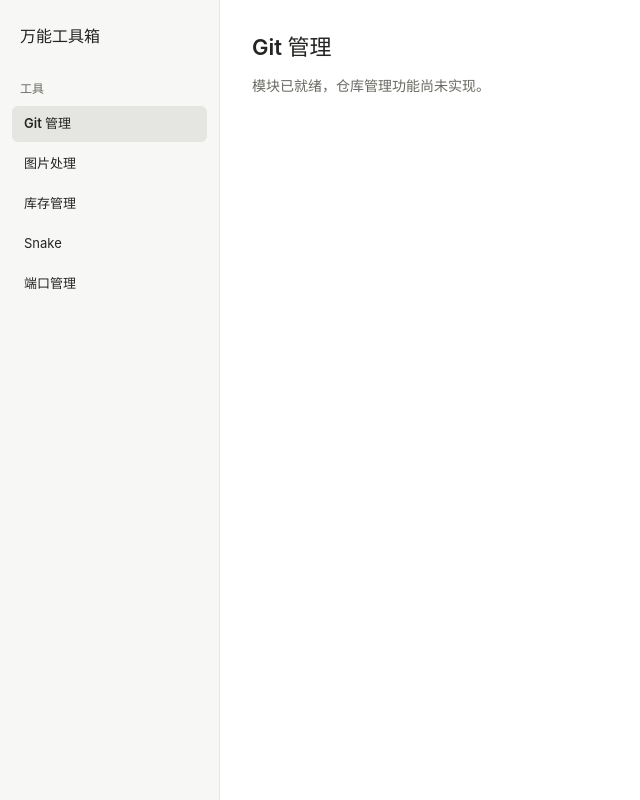
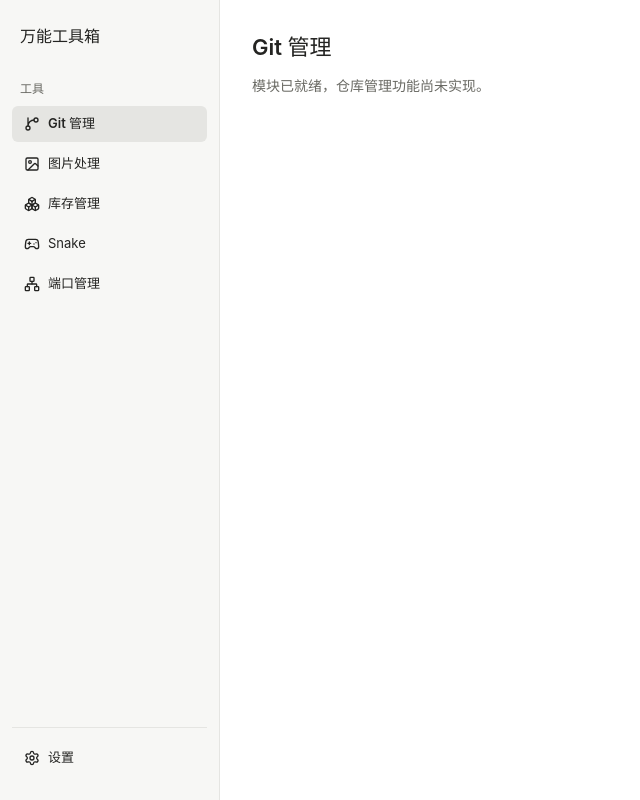
Before and after one commit to wwwwwhj/Universal-Toolbox, a React (Vite) app: page / in a window 1280 px wide. Shown: the whole page, without its empty margins (0-640 px from the left). Built offline with nearby package versions, Linux system fonts and the light colour scheme.

Commit message:
setting设置页面 init

```diff
--- a/index.html
+++ b/index.html
@@ -3,6 +3,12 @@
   <head>
     <meta charset="UTF-8" />
     <meta name="viewport" content="width=device-width, initial-scale=1.0" />
+    <script>
+      try {
+        var theme = localStorage.getItem("ui-theme");
+        if (theme === "light" || theme === "dark") document.documentElement.dataset.theme = theme;
+      } catch (error) {}
+    </script>
     <title>万能工具箱</title>
   </head>
 
--- a/src/App.css
+++ b/src/App.css
@@ -23,6 +23,8 @@
 .sidebar {
   width: var(--ui-sidebar-width);
   flex-shrink: 0;
+  display: flex;
+  flex-direction: column;
   padding: var(--ui-space-5) var(--ui-space-3);
   background: var(--ui-sidebar);
   border-right: 1px solid var(--ui-border);
@@ -31,9 +33,12 @@
 .brand { padding: 0 var(--ui-space-2); font-size: var(--ui-text-lg); font-weight: 600; }
 .sidebar-label { margin: var(--ui-space-6) var(--ui-space-2) var(--ui-space-2); color: var(--ui-muted); font-size: var(--ui-text-xs); }
 .sidebar nav { display: grid; gap: var(--ui-space-1); }
-.sidebar nav a { min-height: var(--ui-control-height); padding: var(--ui-space-2) var(--ui-space-3); border-radius: var(--ui-radius-sm); text-decoration: none; font-size: var(--ui-text-sm); }
+.sidebar nav a { display: flex; align-items: center; gap: var(--ui-space-2); min-height: var(--ui-control-height); padding: var(--ui-space-2) var(--ui-space-3); border-radius: var(--ui-radius-sm); text-decoration: none; font-size: var(--ui-text-sm); }
+.sidebar nav a svg { flex-shrink: 0; }
 .sidebar nav a:hover { background: var(--ui-hover); }
 .sidebar nav a[aria-current="page"] { background: var(--ui-selected); font-weight: 600; }
+.sidebar-footer { margin-top: auto; padding-top: var(--ui-space-3); border-top: 1px solid var(--ui-border); }
+.settings-page .ui-input { width: 240px; }
 .main-content { flex: 1; min-width: 0; padding: var(--ui-space-6); overflow: auto; overflow-wrap: anywhere; }
 .main-content h1 { margin: 0 0 var(--ui-space-2); font-size: var(--ui-text-title); font-weight: 600; line-height: 1.4; }
 .main-content h2 { font-size: var(--ui-text-lg); font-weight: 600; }
--- a/src/app/AppShell.tsx
+++ b/src/app/AppShell.tsx
@@ -1,9 +1,20 @@
+import { useEffect, useState } from "react";
+import { Settings } from "lucide-react";
 import { modules } from "./modules";
-import { useActiveModule } from "./router";
+import { resolveModule, useHash } from "./router";
+import SettingsPage from "./SettingsPage";
+import { applyThemePreference, readThemePreference, type ThemePreference } from "./theme";
+
+const settingsRoute = "/settings";
 
 export default function AppShell() {
-  const activeModule = useActiveModule();
+  const hash = useHash();
+  const isSettings = hash === `#${settingsRoute}`;
+  const activeModule = isSettings ? undefined : resolveModule(hash);
   const Page = activeModule?.component;
+  const [theme, setTheme] = useState<ThemePreference>(readThemePreference);
+
+  useEffect(() => applyThemePreference(theme), [theme]);
 
   return (
     <div className="app-shell">
@@ -28,13 +39,22 @@
               href={`#${module.route}`}
               aria-current={activeModule?.id === module.id ? "page" : undefined}
             >
+              <module.icon size={16} aria-hidden="true" />
               {module.name}
             </a>
           ))}
         </nav>
+        <div className="sidebar-footer">
+          <nav aria-label="设置">
+            <a href={`#${settingsRoute}`} aria-current={isSettings ? "page" : undefined}>
+              <Settings size={16} aria-hidden="true" />
+              设置
+            </a>
+          </nav>
+        </div>
       </aside>
       <main id="main-content" className="main-content" tabIndex={-1}>
-        {Page ? <Page key={activeModule.id} /> : (
+        {isSettings ? <SettingsPage theme={theme} onThemeChange={setTheme} /> : Page ? <Page key={activeModule.id} /> : (
           <section>
             <h1>工具不存在</h1>
             <p>当前地址没有对应的工具，请从左侧导航选择。</p>
--- /dev/null
+++ b/src/app/SettingsPage.tsx
@@ -0,0 +1,28 @@
+import type { ThemePreference } from "./theme";
+
+interface SettingsPageProps {
+  theme: ThemePreference;
+  onThemeChange: (theme: ThemePreference) => void;
+}
+
+export default function SettingsPage({ theme, onThemeChange }: SettingsPageProps) {
+  return (
+    <section className="settings-page">
+      <h1>设置</h1>
+      <p>应用级偏好，保存在本机。</p>
+      <div className="ui-field">
+        <label htmlFor="theme-select">主题</label>
+        <select
+          className="ui-input"
+          id="theme-select"
+          value={theme}
+          onChange={(event) => onThemeChange(event.target.value as ThemePreference)}
+        >
+          <option value="system">跟随系统</option>
+          <option value="light">浅色</option>
+          <option value="dark">深色</option>
+        </select>
+      </div>
+    </section>
+  );
+}
--- a/src/app/modules.ts
+++ b/src/app/modules.ts
@@ -1,4 +1,5 @@
 import type { ComponentType } from "react";
+import { Boxes, Gamepad2, GitBranch, Image as ImageIcon, Network, type LucideIcon } from "lucide-react";
 import GitPage from "../modules/git/GitPage";
 import ImagePage from "../modules/image/ImagePage";
 import InventoryPage from "../modules/inventory/InventoryPage";
@@ -10,13 +11,14 @@
   name: string;
   route: `/${string}`;
   component: ComponentType;
+  icon: LucideIcon;
 }
 
 // 导航与路由共用静态清单，新增工具无需修改 Shell 或其他模块。
 export const modules: readonly ToolboxModule[] = [
-  { id: "git", name: "Git 管理", route: "/git", component: GitPage },
-  { id: "image", name: "图片处理", route: "/image", component: ImagePage },
-  { id: "inventory", name: "库存管理", route: "/inventory", component: InventoryPage },
-  { id: "snake", name: "Snake", route: "/snake", component: SnakePage },
-  { id: "ports", name: "端口管理", route: "/ports", component: PortsPage },
+  { id: "git", name: "Git 管理", route: "/git", component: GitPage, icon: GitBranch },
+  { id: "image", name: "图片处理", route: "/image", component: ImagePage, icon: ImageIcon },
+  { id: "inventory", name: "库存管理", route: "/inventory", component: InventoryPage, icon: Boxes },
+  { id: "snake", name: "Snake", route: "/snake", component: SnakePage, icon: Gamepad2 },
+  { id: "ports", name: "端口管理", route: "/ports", component: PortsPage, icon: Network },
 ];
--- a/src/app/router.ts
+++ b/src/app/router.ts
@@ -14,8 +14,7 @@
     : modules.find((module) => module.route === route);
 }
 
-export function useActiveModule() {
+export function useHash() {
   // Hash 不依赖服务器路径回退，开发与 Tauri 打包后的入口都能直接刷新。
-  const hash = useSyncExternalStore(subscribe, () => window.location.hash, () => "");
-  return resolveModule(hash);
+  return useSyncExternalStore(subscribe, () => window.location.hash, () => "");
 }
--- /dev/null
+++ b/src/app/theme.ts
@@ -0,0 +1,13 @@
+export type ThemePreference = "system" | "light" | "dark";
+
+export function readThemePreference(): ThemePreference {
+  if (typeof localStorage === "undefined") return "system";
+  const value = localStorage.getItem("ui-theme");
+  return value === "light" || value === "dark" ? value : "system";
+}
+
+export function applyThemePreference(theme: ThemePreference) {
+  if (theme === "system") delete document.documentElement.dataset.theme;
+  else document.documentElement.dataset.theme = theme;
+  localStorage.setItem("ui-theme", theme);
+}
--- a/src/styles/tokens.css
+++ b/src/styles/tokens.css
@@ -39,9 +39,9 @@
   --ui-sidebar-width: 220px;
 }
 
-/* 原生跟随系统深色模式，无需 JS 主题状态或持久化。 */
+/* 深色变量同时由系统媒体查询和手动 data-theme 提供，两处保持一致。 */
 @media (prefers-color-scheme: dark) {
-  :root {
+  :root:not([data-theme="light"]) {
     color-scheme: dark;
     --ui-bg: #20201e;
     --ui-sidebar: #191918;
@@ -64,3 +64,25 @@
     --ui-success: #99c8a7;
   }
 }
+:root[data-theme="dark"] {
+  color-scheme: dark;
+  --ui-bg: #20201e;
+  --ui-sidebar: #191918;
+  --ui-surface: #292927;
+  --ui-hover: #333330;
+  --ui-selected: #3c3c38;
+  --ui-border: #393936;
+  --ui-control-border: #5d5d56;
+  --ui-text: #eeeeeb;
+  --ui-muted: #aaa9a2;
+  --ui-primary: #e8e8e3;
+  --ui-on-primary: #20201e;
+  --ui-primary-hover: #ffffff;
+  --ui-focus: #a6bce9;
+  --ui-danger: #f0a09a;
+  --ui-danger-hover: #ffc0b9;
+  --ui-on-danger: #32100f;
+  --ui-danger-bg: #342221;
+  --ui-danger-border: #89534f;
+  --ui-success: #99c8a7;
+}
```
Also changed, not shown: package.json (+6 -5 lines), 2 other files (tests, documents, lock files or other folders).
